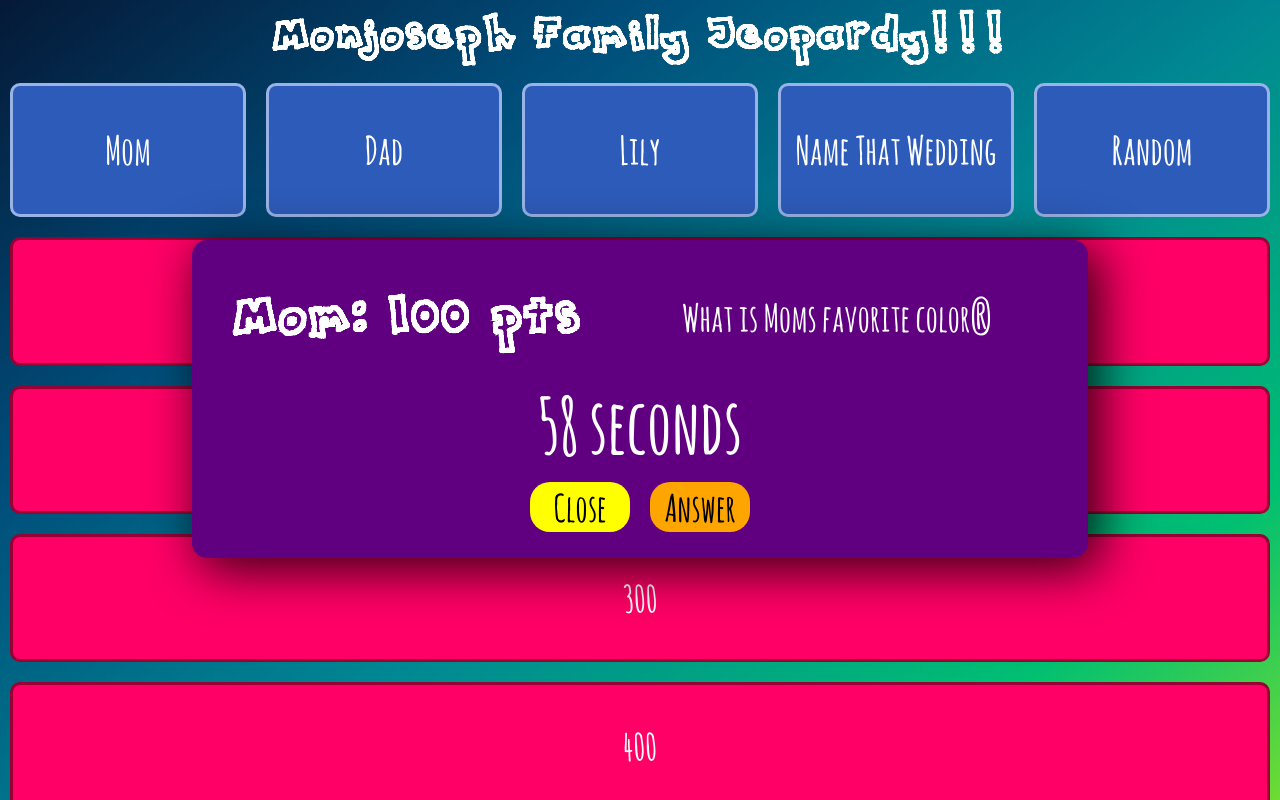
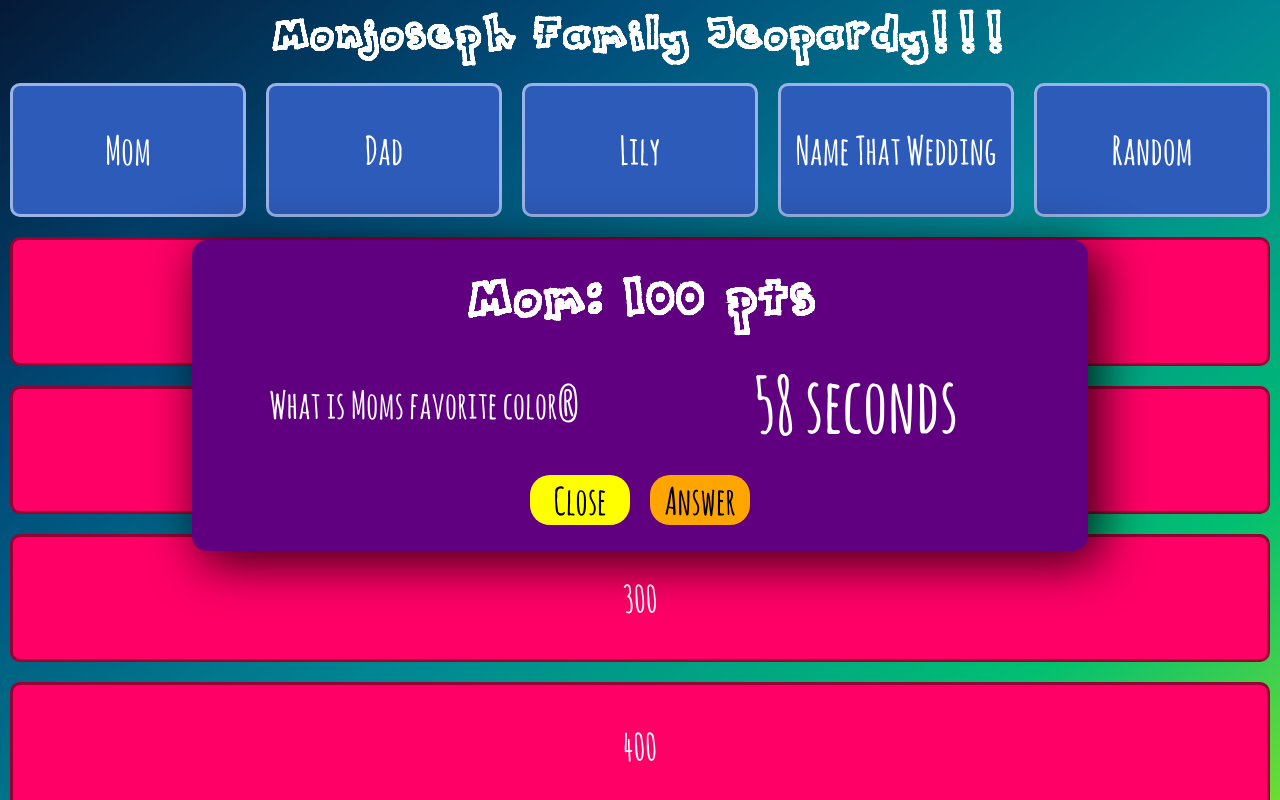
Before and after one commit to InnaMon/jeopardy, a React (Create React App) app: page / in a window 1280 px wide. Both pictures are taken after a click on the element "100". Shown: the top 800 px of the page. Built offline with nearby package versions, Linux system fonts and the light colour scheme.

Commit message:
removed unnecessary comments

```diff
--- a/src/components/Modal/Modal.css
+++ b/src/components/Modal/Modal.css
@@ -44,6 +44,11 @@
     cursor: pointer;
 }
 
+.header {
+    width: 100%;
+    margin: auto;
+}
+
 .text {
     width: 50%;
     margin: auto;
--- a/src/components/Modal/Modal.js
+++ b/src/components/Modal/Modal.js
@@ -27,7 +27,11 @@ class Modal extends Component {
       return (
         this.props.showModal ?
         <div className="Modal">
+
+            <div className="header">
             <h1>{this.props.modalHeader}</h1>
+            </div>
+
             <div className="text">
                 <p>{this.props.question}</p>
                 <p>{answer}</p>
```
Also changed, not shown: src/App.js (+1 -15 lines).
